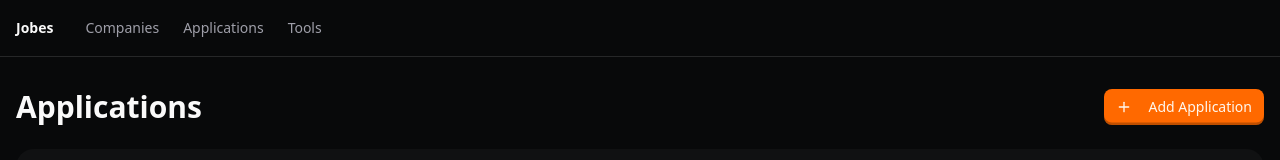
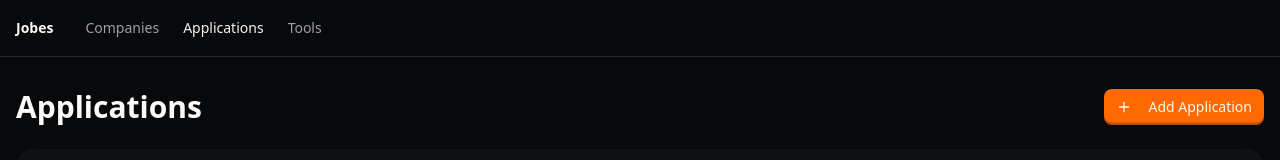
Before and after one commit to andresmarpz/jobes, a Next.js app: page /applications in a window 1280 px wide. Shown: the top 160 px of the page. Built offline with nearby package versions, Linux system fonts and the light colour scheme.

Commit message:
add highlighting on nav

```diff
--- a/src/components/shared/header.tsx
+++ b/src/components/shared/header.tsx
@@ -1,4 +1,8 @@
+"use client";
+
+import { cn } from "@/lib/utils";
 import Link from "next/link";
+import { usePathname } from "next/navigation";
 
 const links: { href: string; label: string }[] = [
   { href: "/companies", label: "Companies" },
@@ -13,6 +17,8 @@ const links: { href: string; label: string }[] = [
 ] as const;
 
 export default function Header() {
+  const pathname = usePathname();
+
   return (
     <header className="border-b">
       <nav>
@@ -26,20 +32,17 @@ export default function Header() {
                 <Link
                   key={`headl_${link.label}`}
                   href={link.href}
-                  className="text-muted-foreground hover:text-foreground text-sm transition-colors"
+                  className={cn(
+                    "text-muted-foreground hover:text-foreground text-sm transition-colors",
+                    pathname.includes(link.href) && "text-zinc-100"
+                  )}
                 >
                   {link.label}
                 </Link>
               ))}
             </div>
           </span>
-          <span>
-            {/* <Link href="/about">
-              <div className={cn(buttonVariants({ variant: "outline" }), "rounded-full")}>
-                <IconQuestionMark />
-              </div>
-            </Link> */}
-          </span>
+          <span></span>
         </div>
       </nav>
     </header>
```
